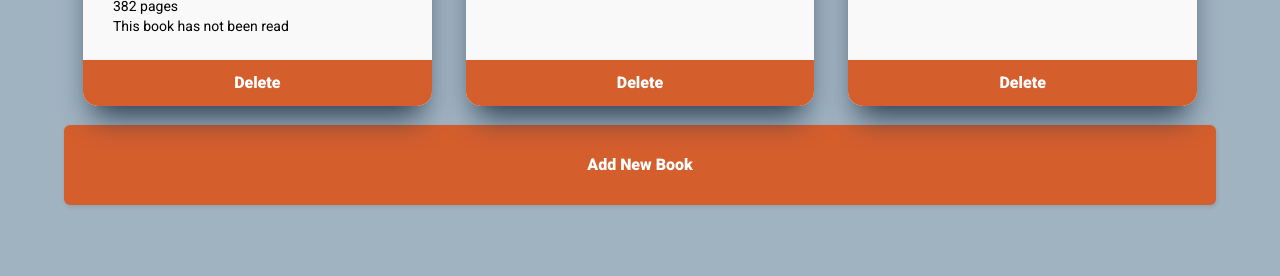
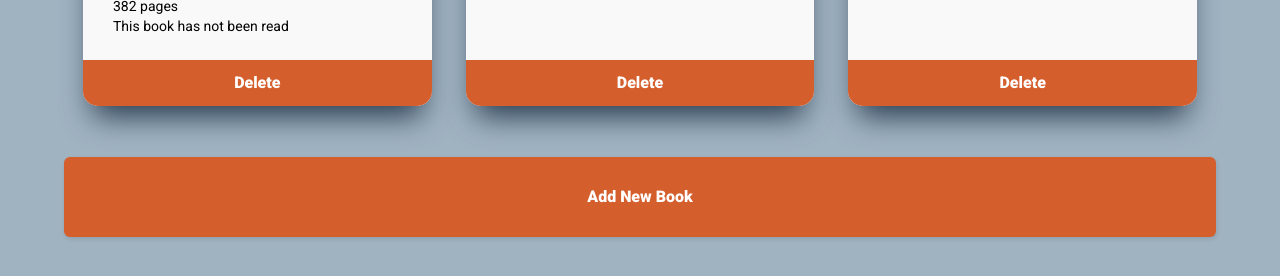
Before and after one commit to pandalexander/library-odin, a plain HTML site: page index.html in a window 1280 px wide. Shown: the part 280-556 px from the top of the page. Drawn offline with Linux system fonts and the light colour scheme.

Commit message:
Delete commented code and style add book button

```diff
--- a/styles.css
+++ b/styles.css
@@ -103,6 +103,8 @@ body {
 #show-dialog {
   width: 100%;
   height: 5em;
+  margin-top: 2em;
+  overflow: hidden;
 }
 
 .read {
@@ -110,9 +112,6 @@ body {
 }
 
 .delete-book {
-  /* all: unset;
-  text-align: center;
-  background-color: #d55e2d; */
   border-radius: 0;
   position: absolute;
   bottom: 0;
@@ -120,12 +119,6 @@ body {
   width: 100%;
   padding: 15px 0 15px 0;
 }
-
-/* .delete-book:hover {
-  background-color: #2f5d8c;
-  color: #f9f9f9;
-  transition: 0.5s;
-} */
 
 @media only screen and (max-width: 1200px) {
   #library-container {
```
